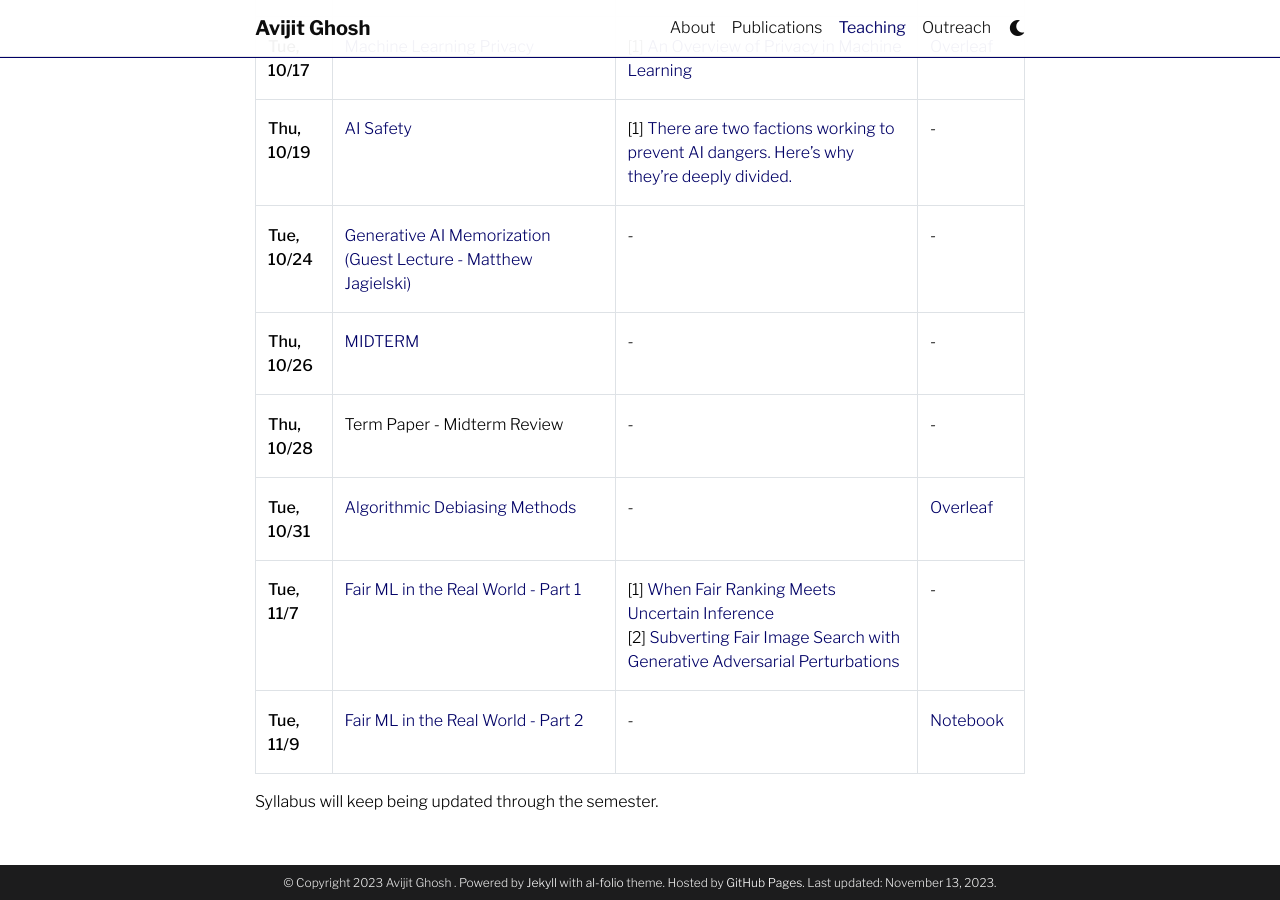
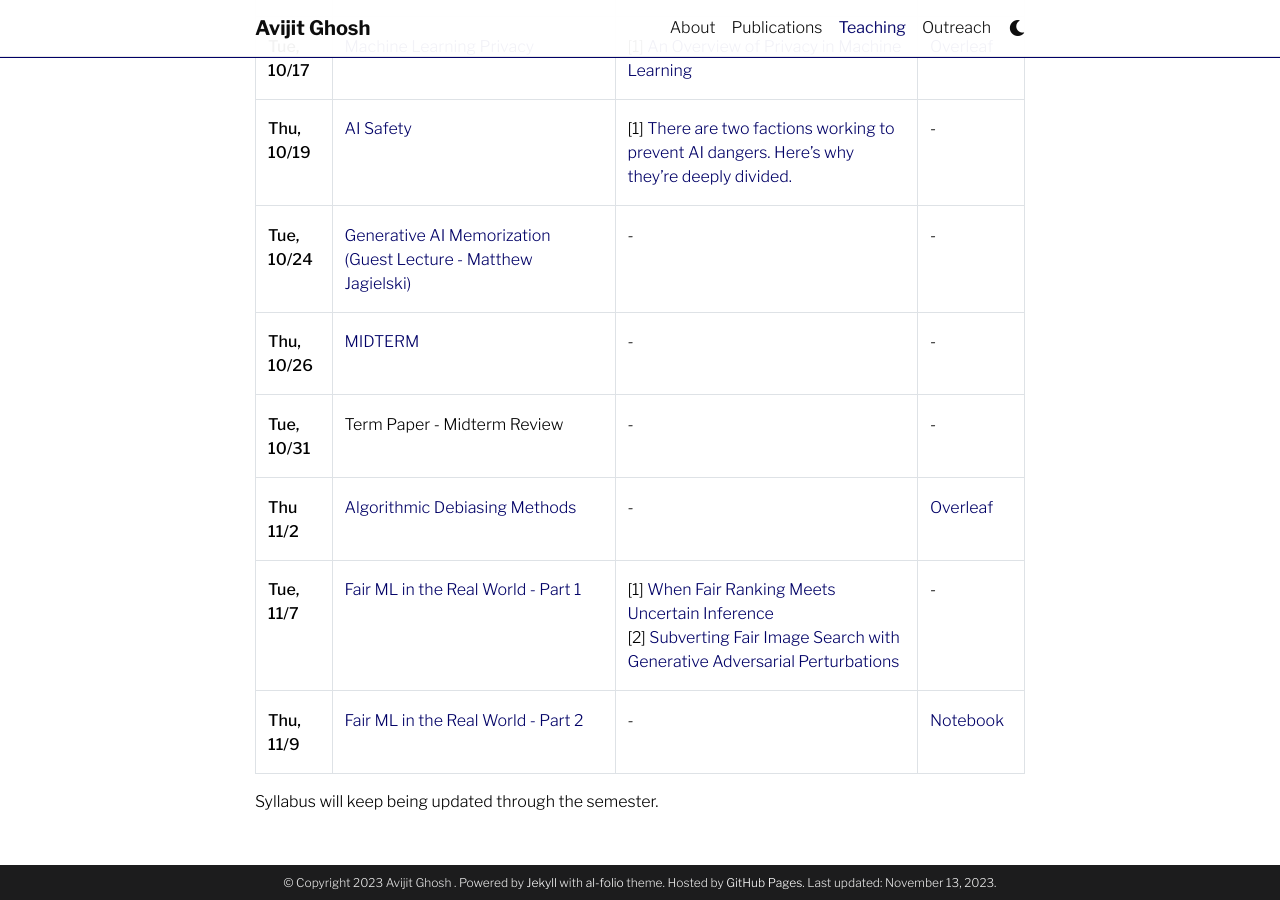
Before and after one commit to evijit/evijit.github.io, a Jekyll site: the page built from _pages/teaching.md, in a window 1280 px wide and 900 px high, scrolled down 2061 px. Built offline with Jekyll 4.4.1, drawn with Linux system fonts in a browser that asks for light colours; comment, search, counter and statistics services are not loaded; a style sheet for code colours, icons or effects is not loaded.

Commit message:
new slides

```diff
--- a/_pages/teaching.md
+++ b/_pages/teaching.md
@@ -36,10 +36,10 @@ Knowledge of Python and ML fundamentals (DS 3000 or equivalent)
 | **Thu, 10/19** | [AI Safety](https://evijit.io/materials/Lecture_10_AI_Safety.pdf)  | [1] [There are two factions working to prevent AI dangers. Here’s why they’re deeply divided.](https://www.vox.com/future-perfect/2022/8/10/23298108/ai-dangers-ethics-alignment-present-future-risk) | - |
 | **Tue, 10/24** | [Generative AI Memorization (Guest Lecture - Matthew Jagielski)](https://evijit.io/materials/GenAI_Memorization_Guest_Lecture_Matthew.pdf)  | - | - |
 | **Thu, 10/26** | [MIDTERM](https://evijit.io/materials/CS_4973_Responsible_ML_Midterm.pdf)  | - | - |
-| **Thu, 10/28** | Term Paper - Midterm Review  | - | - |
-| **Tue, 10/31** | [Algorithmic Debiasing Methods](https://evijit.io/materials/Lecture_12_Algorithmic_Debiasing.pdf)  | - | [Overleaf](https://www.overleaf.com/read/dshshdwvpvjn#06c821) |
+| **Tue, 10/31** | Term Paper - Midterm Review  | - | - |
+| **Thu 11/2** | [Algorithmic Debiasing Methods](https://evijit.io/materials/Lecture_12_Algorithmic_Debiasing.pdf)  | - | [Overleaf](https://www.overleaf.com/read/dshshdwvpvjn#06c821) |
 | **Tue, 11/7** | [Fair ML in the Real World - Part 1](https://evijit.io/materials/Lecture_13_Real_World_Problems_Part1.pdf)  |  [1] [When Fair Ranking Meets Uncertain Inference](https://dl.acm.org/doi/pdf/10.1145/3404835.3462850)<br>[2] [Subverting Fair Image Search with Generative Adversarial Perturbations](https://dl.acm.org/doi/pdf/10.1145/3531146.3533128) | - |
-| **Tue, 11/9** | [Fair ML in the Real World - Part 2](https://evijit.io/materials/Lecture_14_Real_World_Problems_Part2.pdf)  | - | [Notebook](https://colab.research.google.com/drive/1nGY70jcrQSESMBV1cfo__WfUNJerU3yb) |
+| **Thu, 11/9** | [Fair ML in the Real World - Part 2](https://evijit.io/materials/Lecture_14_Real_World_Problems_Part2.pdf)  | - | [Notebook](https://colab.research.google.com/drive/1nGY70jcrQSESMBV1cfo__WfUNJerU3yb) |
 
 
 
```
